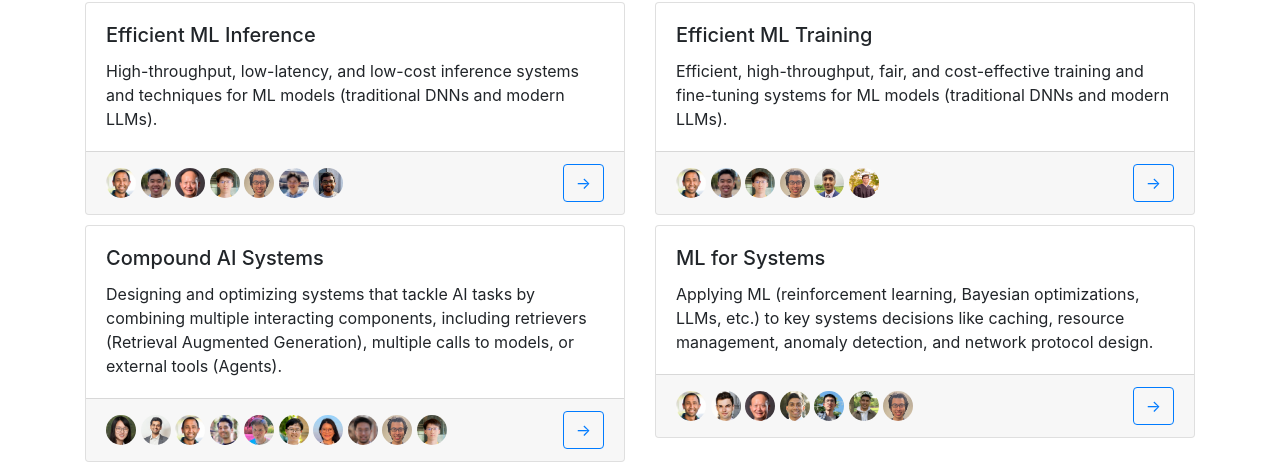
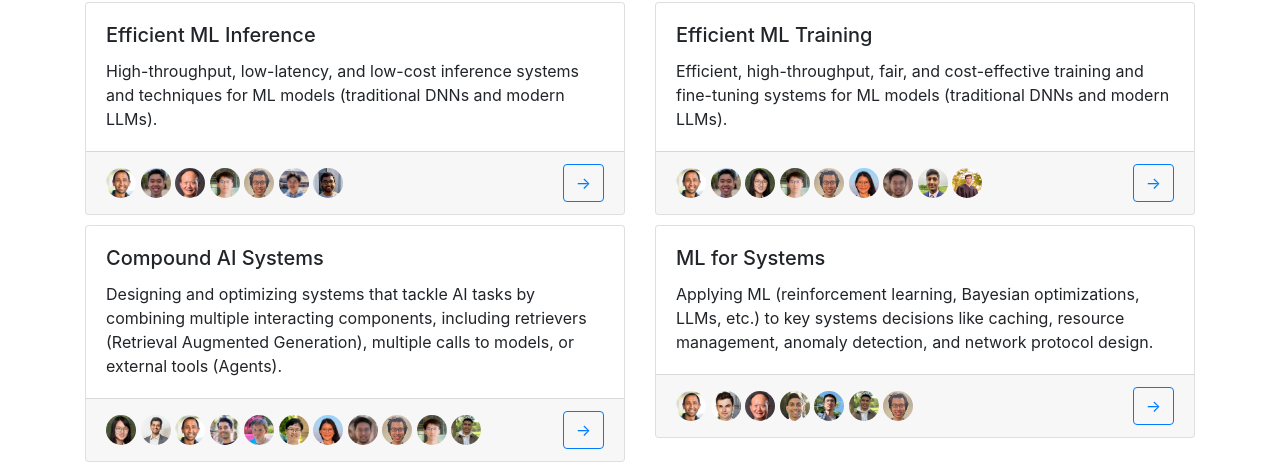
Before and after one commit to SysML-Princeton/website, a plain HTML site: page index.html in a window 1280 px wide. Shown: the part 511-975 px from the top of the page. Drawn offline with nearby package versions, Linux system fonts and the light colour scheme; some icons are missing.

Commit message:
minor updates

```diff
--- a/index.html
+++ b/index.html
@@ -155,8 +155,11 @@
                   <div>
                       <a href="people.html#ravi-netravali"><img class="img-circle rounded-circle" width="30" height="30" src="images/photos/ravi-netravali.jpg" alt="Ravi Netravali"/></a>
                       <a href="people.html#tri-dao"><img class="img-circle rounded-circle" width="30" height="30" src="images/photos/tri-dao.jpg" alt="Tri Dao"/></a>
+                      <a href="people.html#danqi-chen"><img class="img-circle rounded-circle" width="30" height="30" src="images/photos/danqi-chen.jpg" alt="Danqi Chen"/></a>
                       <a href="people.html#yinwei-dai"><img class="img-circle rounded-circle" width="30" height="30" src="images/photos/yinwei-dai.png" alt="Yinwei Dai"/></a>
                       <a href="people.html#rui-pan"><img class="img-circle rounded-circle" width="30" height="30" src="images/photos/rui-pan.jpg" alt="Rui Pan"/></a>
+                      <a href="people.html#mengzhou-xia"><img class="img-circle rounded-circle" width="30" height="30" src="images/photos/mengzhou-xia.jpg" alt="Mengzhou Xia"/></a>
+                      <a href="people.html#tianyu-gao"><img class="img-circle rounded-circle" width="30" height="30" src="images/photos/tianyu-gao.jpg" alt="Tianyu Gao"/></a>
                       <a href="people.html#samyak-gupta"><img class="img-circle rounded-circle" width="30" height="30" src="images/photos/samyak-gupta.jpg" alt="Samyak Gupta"/></a>
                       <a href="people.html#andrew-sheinberg"><img class="img-circle rounded-circle" width="30" height="30" src="images/photos/andrew-sheinberg.jpg" alt="Andrew Sheinberg"/></a>
                   </div>
@@ -183,6 +186,7 @@
                       <a href="people.html#tianyu-gao"><img class="img-circle rounded-circle" width="30" height="30" src="images/photos/tianyu-gao.jpg" alt="Tianyu Gao"/></a>
                       <a href="people.html#rui-pan"><img class="img-circle rounded-circle" width="30" height="30" src="images/photos/rui-pan.jpg" alt="Rui Pan"/></a>
                       <a href="people.html#yinwei-dai"><img class="img-circle rounded-circle" width="30" height="30" src="images/photos/yinwei-dai.png" alt="Yinwei Dai"/></a>
+                      <a href="people.html#mike-wong"><img class="img-circle rounded-circle" width="30" height="30" src="images/photos/mike-wong.jpg" alt="Mike Wong"/></a>
                   </div>
                   <a href="publications.html?search=Compound%20AI%20Systems" class="btn btn-outline-primary">→</a>
                 </div>
```
